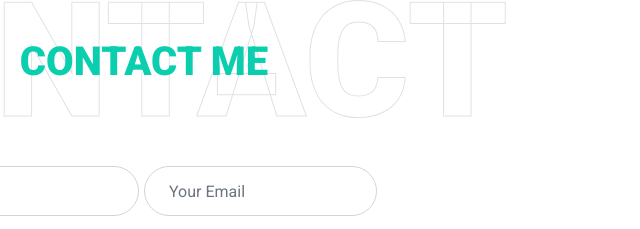
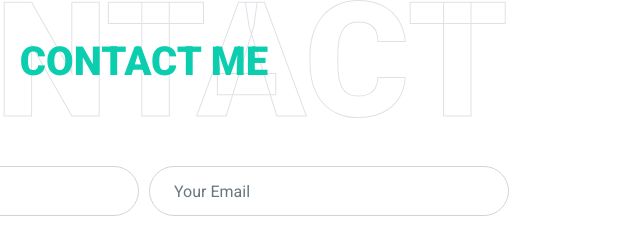
Before and after one commit to Tianye-Song/Tianye-Song.github.io, a plain HTML site: page index.html in a window 1280 px wide. Shown: the part 4876-5105 px from the top of the page, 496-1136 px from the left. Drawn offline with nearby package versions, Linux system fonts and the light colour scheme.

Commit message:
Update index.html

```diff
--- a/index.html
+++ b/index.html
@@ -570,7 +570,7 @@
                                         required="required" data-validation-required-message="Please enter your name" />
                                     <p class="help-block text-danger"></p>
                                 </div>
-                                <div class="control-group">
+                                <div class="control-group col-sm-6">
                                     <input type="email" class="form-control p-4" id="email" placeholder="Your Email"
                                         required="required" data-validation-required-message="Please enter your email" />
                                     <p class="help-block text-danger"></p>
```
